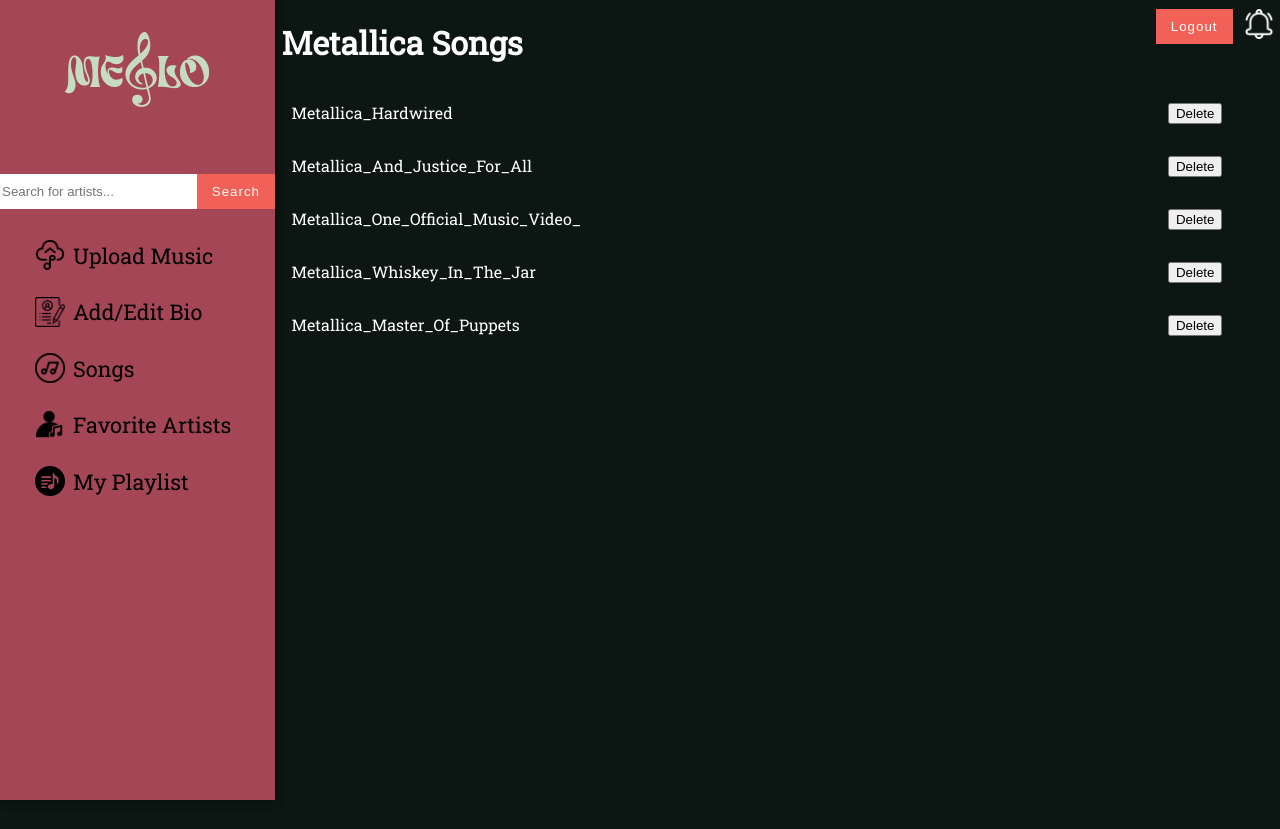
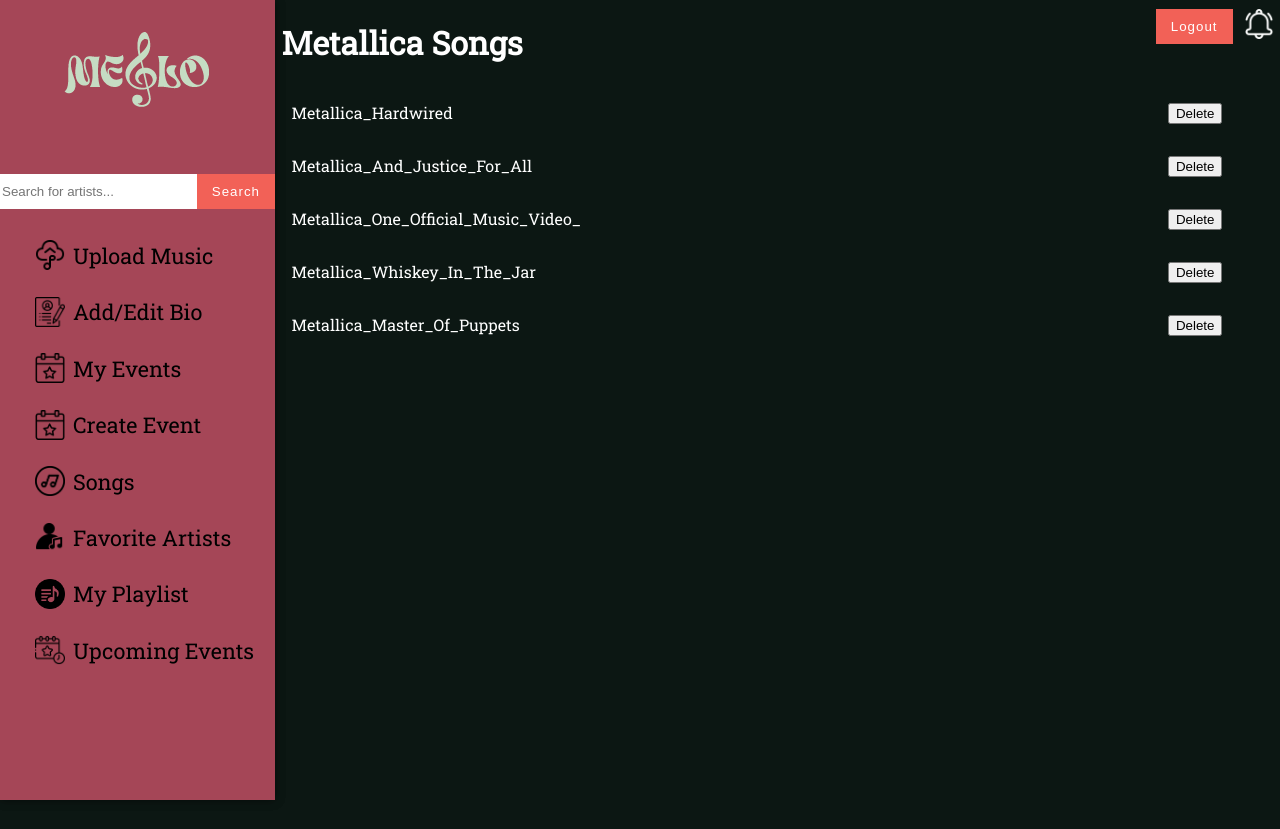
Before and after one commit to mehrdad-ordobadi/Melo, a Flask app: page /album/1/songs in a window 1280 px wide. Run offline with Flask 3, Linux system fonts and the light colour scheme; a user stored in the database is signed in; data comes from the database, SQL or seed files in the repository; data that the repository does not hold is empty.

Commit message:
album song navbar correction

```diff
--- a/app/templates/album_songs.html
+++ b/app/templates/album_songs.html
@@ -23,8 +23,7 @@
 {% endwith %}
 <!-- side-nav -->
 <nav class="sidebar">
-    <div class="logo"><a href="{{ url_for('dashboard') }}"><img src="/static/homepage-images/melo-logo-150.png" /></a>
-    </div>
+    <div class="logo"><a href="{{ url_for('dashboard') }}"><img src="/static/homepage-images/melo-logo-150.png" /></a></div>
     <!-- Form animations -->
     <form id="form" action="{{ url_for('search') }}" method="POST" class="form-animation">
         <input type="text" name="search_query" placeholder="Search for artists..." class="input-animation">
@@ -33,29 +32,36 @@
     <div class="navList">
         {% if current_user.user_type == 'artist' %}
         <div class="nav-link">
-            <a href="/upload" class="nav-link-animation"><img src="/static/nav_icons/upload.png" /><span>Upload
-                    Music</span></a>
+            <a href="/upload" class="nav-link-animation"><img src="/static/nav_icons/upload.png" /><span>Upload Music</span></a>
         </div>
         <div class="nav-link">
             <a href="{{ url_for('artist_biography', artist_id=current_user.user_id) }}" class="nav-link-animation"><img
                     src="/static/nav_icons/bio.png" /><span>Add/Edit Bio</span></a>
+        </div>
+        <div class="nav-link">
+            <a href="{{ url_for('view_events', artist_id=current_user.user_id) }}" class="nav-link-animation"><img src="/static/nav_icons/events.png" /><span>My Events</span></a>
+        </div>
+        <div class="nav-link">
+            <a href="/create-event" class="nav-link-animation"><img src="/static/nav_icons/events.png" /><span>Create Event</span></a>
         </div>
         {% endif %}
         <div class="nav-link_listener">
             <a href="/songs" class="nav-link-animation"><img src="/static/nav_icons/songs.png" /><span>Songs</span></a>
         </div>
         <div class="nav-link_listener">
-            <a href="{{ url_for('favorite_artists') }}" class="nav-link-animation"><img
-                    src="/static/nav_icons/artists.png" /><span>Favorite
+            <a href="{{ url_for('favorite_artists') }}" class="nav-link-animation"><img src="/static/nav_icons/artists.png" /><span>Favorite
                     Artists</span></a>
         </div>
         <div class="nav-link_listener">
-            <a href="{{ url_for('my_playlists') }}" class="nav-link-animation"><img
-                    src="/static/nav_icons/playlist.png" /><span>My
+            <a href="{{ url_for('my_playlists') }}" class="nav-link-animation"><img src="/static/nav_icons/playlist.png" /><span>My
                     Playlist</span></a>
+        </div>
+        <div class="nav-link_listener">
+            <a href="{{ url_for('my_rsvp_events') }}" class="nav-link-animation"><img src="/static/nav_icons/upcoming.png" /><span>Upcoming Events</span></a>
         </div>
     </div>
 </nav>
+
 <!-- side-nav ends-->
 
 <h1>{{ album.album_title }} Songs</h1>
```
